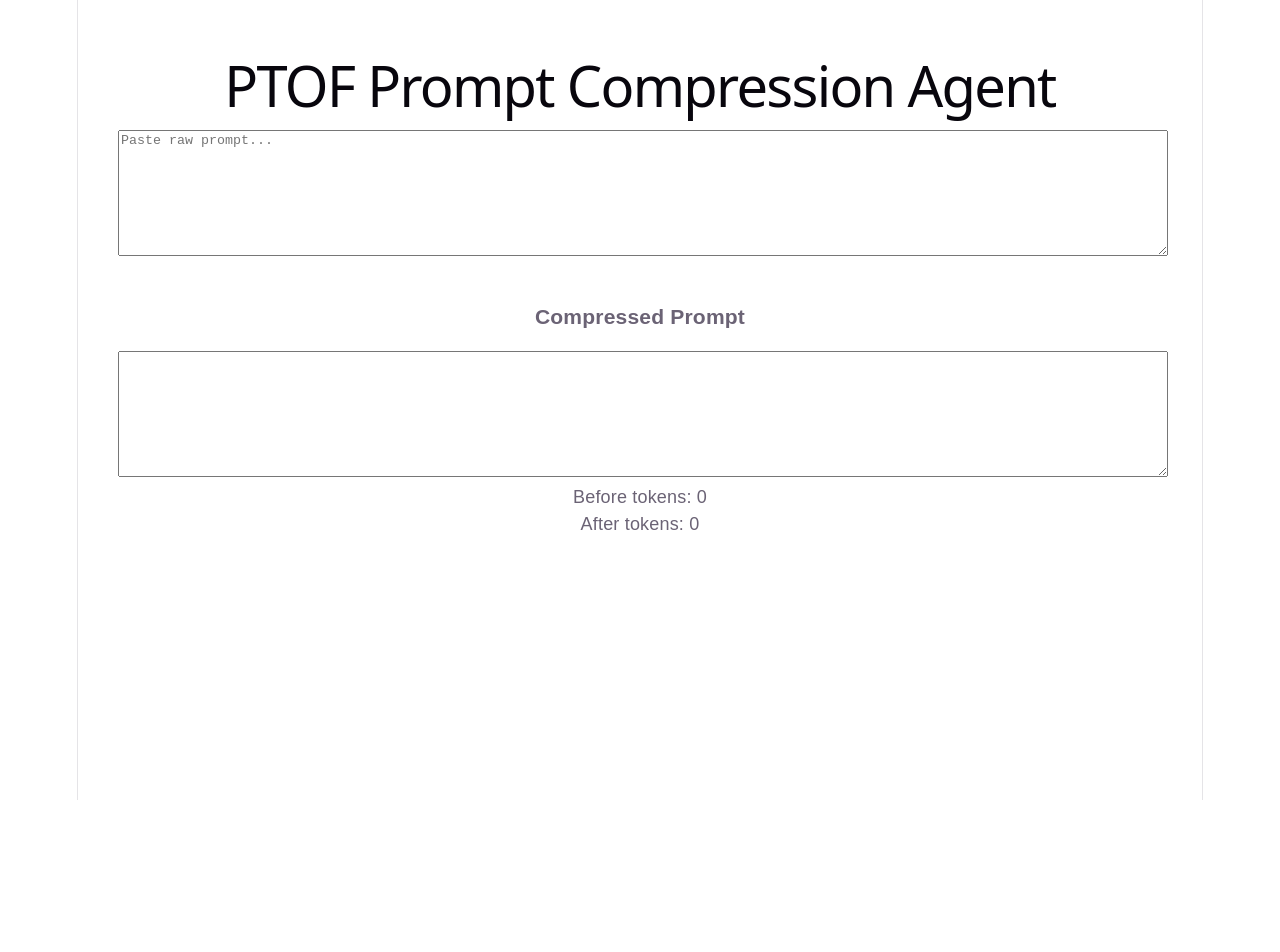
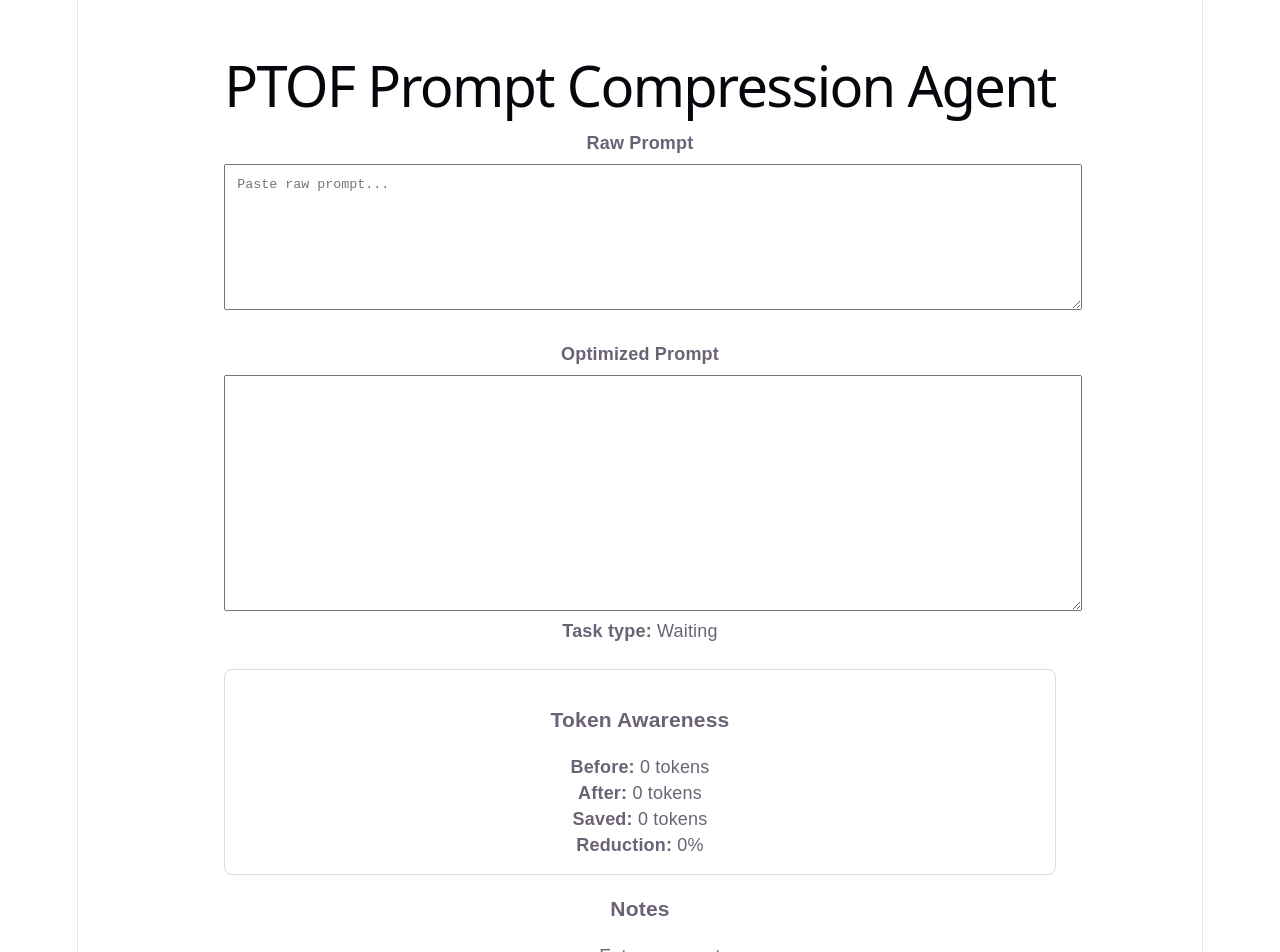
Before and after one commit to dhruva-patar/prompt-token-optimization-framework, a React (Vite) app in the folder demo-ui/: page / in a window 1280 px wide. Shown: the top 952 px of the page. Before the commit the page ends 800 px from the top, so only its background shows below. Built offline with nearby package versions, Linux system fonts and the light colour scheme.

Commit message:
Improve PTOF commpression output

```diff
--- a/demo-ui/src/App.jsx
+++ b/demo-ui/src/App.jsx
@@ -1,38 +1,52 @@
 import { useState } from "react";
-
-function estimateTokens(text) {
-  if (!text.trim()) return 0;
-  return Math.ceil(text.trim().split(/\s+/).length * 1.3);
-}
+import { optimizePrompt, estimateTokens } from "./lib/ptof.js";
 
 export default function App() {
   const [rawPrompt, setRawPrompt] = useState("");
 
-  const compressed = rawPrompt
-    .replace(/\b(hey|hi|hello|please|can you|could you|just|maybe)\b/gi, "")
-    .replace(/\s+/g, " ")
-    .trim();
-
+  const result = optimizePrompt(rawPrompt);
   const before = estimateTokens(rawPrompt);
-  const after = estimateTokens(compressed);
+  const after = estimateTokens(result.compressedPrompt);
+  const reduction = before ? Math.round(((before - after) / before) * 100) : 0;
+  const savedTokens = before - after;
 
   return (
-    <div style={{ padding: "40px", fontFamily: "Arial" }}>
+    <div style={{ padding: "40px", fontFamily: "Arial", maxWidth: "1000px", margin: "0 auto" }}>
       <h1>PTOF Prompt Compression Agent</h1>
 
+      <label><strong>Raw Prompt</strong></label>
       <textarea
         placeholder="Paste raw prompt..."
         value={rawPrompt}
         onChange={(e) => setRawPrompt(e.target.value)}
         rows={8}
-        style={{ width: "100%", marginBottom: "20px" }}
+        style={{ width: "100%", marginTop: "8px", marginBottom: "24px", padding: "12px" }}
       />
 
-      <h3>Compressed Prompt</h3>
-      <textarea value={compressed} readOnly rows={8} style={{ width: "100%" }} />
+      <label><strong>Optimized Prompt</strong></label>
+      <textarea
+        value={result.compressedPrompt}
+        readOnly
+        rows={14}
+        style={{ width: "100%", marginTop: "8px", padding: "12px" }}
+      />
 
-      <p>Before tokens: {before}</p>
-      <p>After tokens: {after}</p>
+      <p><strong>Task type:</strong> {result.taskType}</p>
+      <div style={{ marginTop: "24px", padding: "16px", border: "1px solid #ddd", borderRadius: "8px" }}>
+        <h3>Token Awareness</h3>
+
+        <p><strong>Before:</strong> {before} tokens</p>
+        <p><strong>After:</strong> {after} tokens</p>
+        <p><strong>Saved:</strong> {savedTokens} tokens</p>
+        <p><strong>Reduction:</strong> {reduction}%</p>
+      </div>
+
+      <h3>Notes</h3>
+      <ul>
+        {result.notes.map((note, index) => (
+          <li key={index}>{note}</li>
+        ))}
+      </ul>
     </div>
   );
 }
--- /dev/null
+++ b/demo-ui/src/lib/ptof.js
@@ -0,0 +1,80 @@
+export function estimateTokens(text) {
+  if (!text || !text.trim()) return 0;
+  return Math.ceil(text.trim().split(/\s+/).length * 1.3);
+}
+
+export function classifyTask(text) {
+  const lower = (text || "").toLowerCase();
+
+  if (lower.includes("compare")) return "Comparative";
+  if (lower.includes("analyze")) return "Analytical";
+  if (lower.includes("decide") || lower.includes("choose")) return "Decision";
+  if (lower.includes("strategy") || lower.includes("plan")) return "Strategic";
+  if (lower.includes("code") || lower.includes("debug")) return "Technical";
+  if (lower.includes("write") || lower.includes("create")) return "Creative";
+  if (lower.includes("plan")) return "Planning";
+
+  return "Informational";
+}
+
+function cleanPrompt(text) {
+  return text
+    .replace(/\b(hey|hi|hello|please|can you|could you|just|maybe|also|i want to|i need to)\b/gi, "")
+    .replace(/\s+/g, " ")
+    .trim();
+}
+
+export function optimizePrompt(text) {
+  if (!text || !text.trim()) {
+    return {
+      taskType: "Waiting",
+      compressedPrompt: "",
+      notes: ["Enter a prompt"],
+    };
+  }
+
+  const lower = text.toLowerCase();
+  const cleaned = cleanPrompt(text);
+
+  const context = ["Plan"];
+
+  if (lower.includes("cheapest")) context.push("cheapest");
+  if (lower.includes("4 adults") || lower.includes("4 adult")) context.push("4-adult");
+
+  let route = "";
+
+  if (lower.includes("oslo") && (lower.includes("gothenburg") || lower.includes("gotenborg"))) {
+    route = "Oslo→Gothenburg";
+  }
+
+  context.push(route || cleaned.split(".")[0]);
+
+  const constraints = [];
+  const transport = [];
+
+  if (lower.includes("train")) transport.push("train outbound");
+  if (lower.includes("flight") || lower.includes("plane")) transport.push("flight return");
+
+  if (transport.length) constraints.push(transport.join(", "));
+  if (lower.includes("village")) constraints.push("one village stop en route");
+  if (lower.includes("local transport") || lower.includes("within")) {
+    constraints.push("local transport in Oslo/Gothenburg");
+  }
+  if (lower.includes("bergen")) {
+    constraints.push("compare Bergen under same constraints");
+  }
+
+  const compressedPrompt = constraints.length
+    ? `${context.join(" ")}: ${constraints.join(", ")}.`
+    : `${context.join(" ")}.`;
+
+  return {
+    taskType: classifyTask(text),
+    compressedPrompt,
+    notes: [
+      "Compressed into one LLM-ready instruction",
+      "Preserved explicit constraints",
+      "Removed duplicate phrasing and filler",
+    ],
+  };
+}
```
